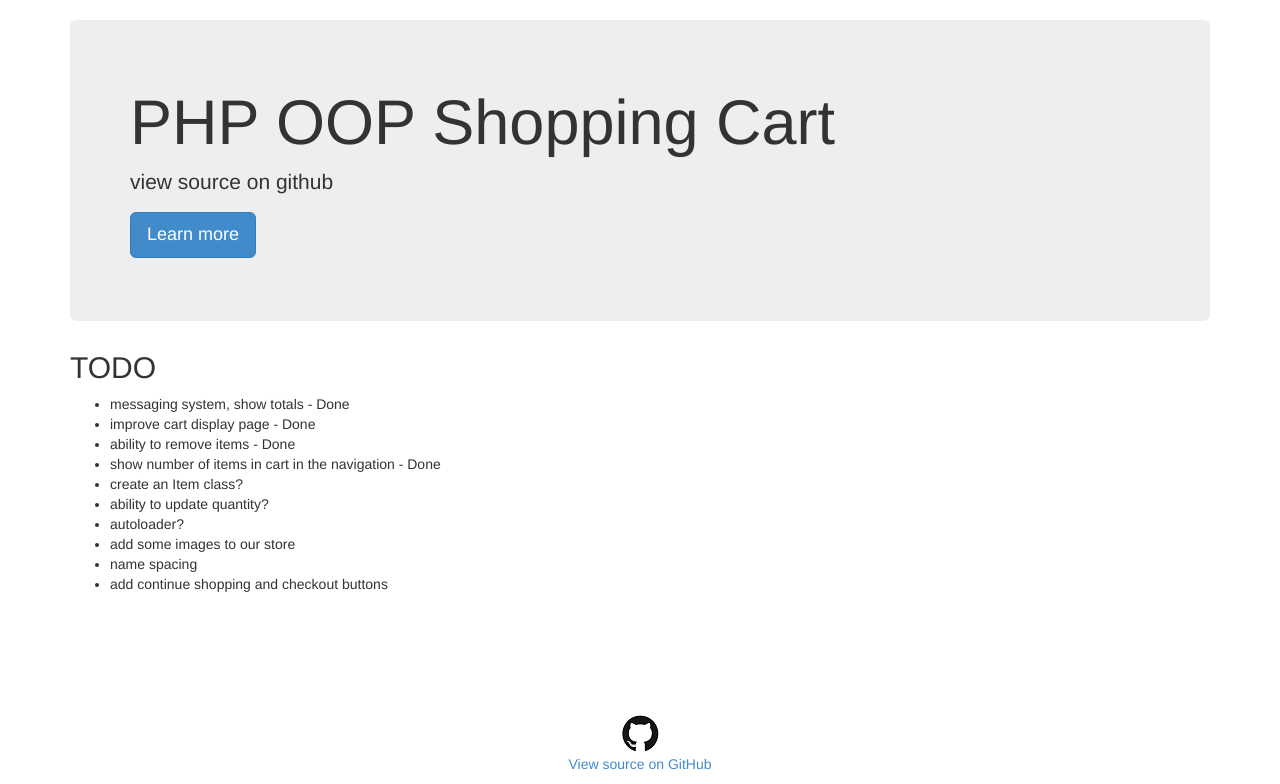
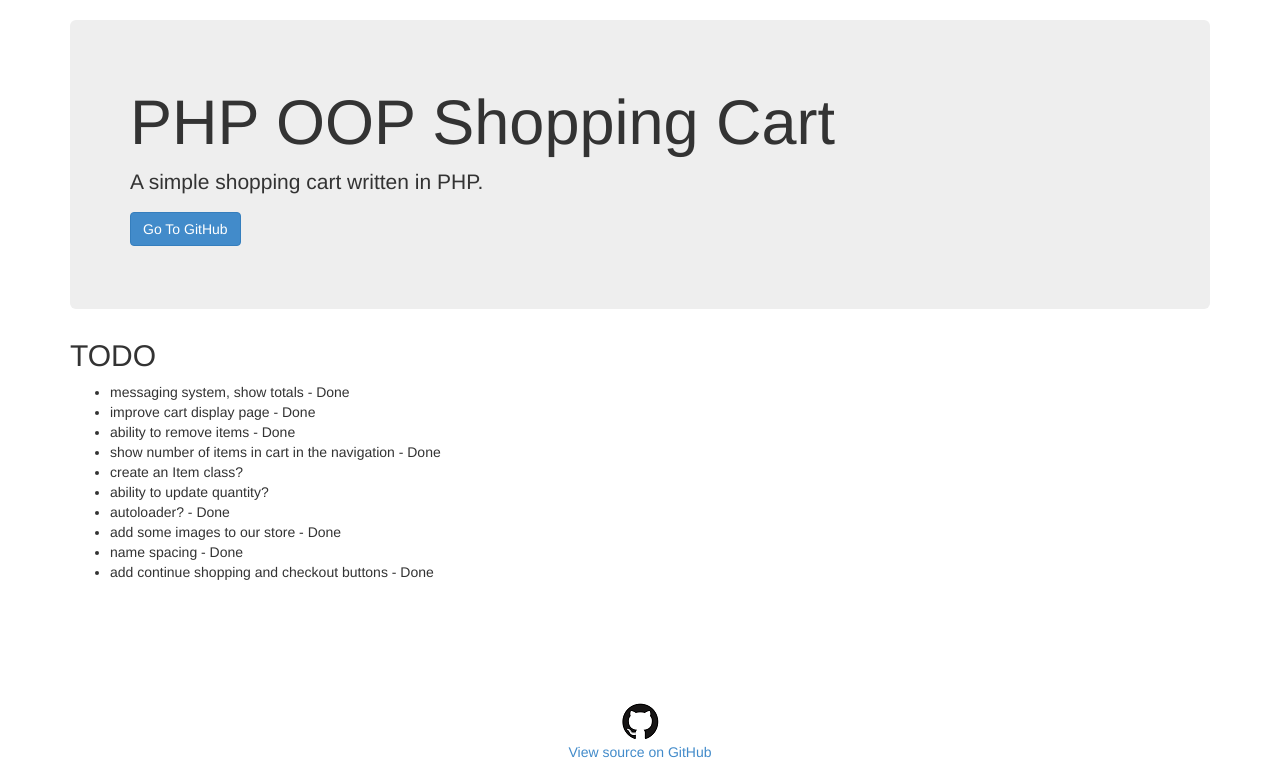
Before and after one commit to simple-peacock/phpoopshoppingcart, a PHP site: page / in a window 1280 px wide. Shown: the part 52-836 px from the top of the page. After the commit the page ends 810 px from the top, so only its background shows below. Run offline with PHP 8.4, Linux system fonts and the light colour scheme; some libraries are stand-ins or nearby versions.

Commit message:
Updated our front page including TODO list for this application.

```diff
--- a/index.php
+++ b/index.php
@@ -23,8 +23,8 @@
 
     <div class="jumbotron">
         <h1>PHP OOP Shopping Cart</h1>
-        <p>view source on github</p>
-        <p><a class="btn btn-primary btn-lg" href="#" role="button">Learn more</a></p>
+        <p>A simple shopping cart written in PHP.</p>
+        <p><a class="btn btn-primary" href="https://github.com/simple-peacock/phpoopshoppingcart" role="button">Go To GitHub</a></p>
     </div>
 
 	<h2>TODO</h2>
@@ -36,10 +36,10 @@
 		<li>show number of items in cart in the navigation - Done</li>
 		<li>create an Item class?</li>
 		<li>ability to update quantity?</li>
-		<li>autoloader?</li>
-		<li>add some images to our store</li>
-		<li>name spacing</li>
-        <li>add continue shopping and checkout buttons</li>
+		<li>autoloader? - Done</li>
+		<li>add some images to our store - Done</li>
+		<li>name spacing - Done</li>
+        <li>add continue shopping and checkout buttons - Done</li>
 	</ul>
 
 <?php
```
